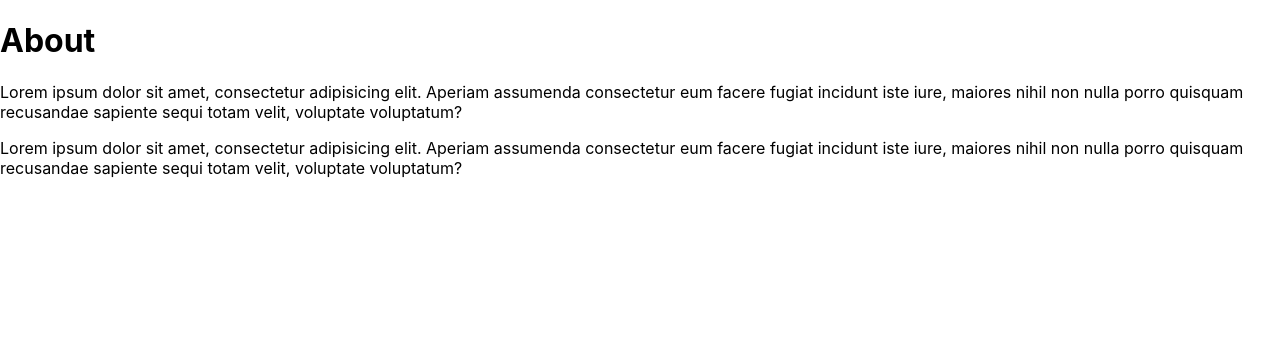
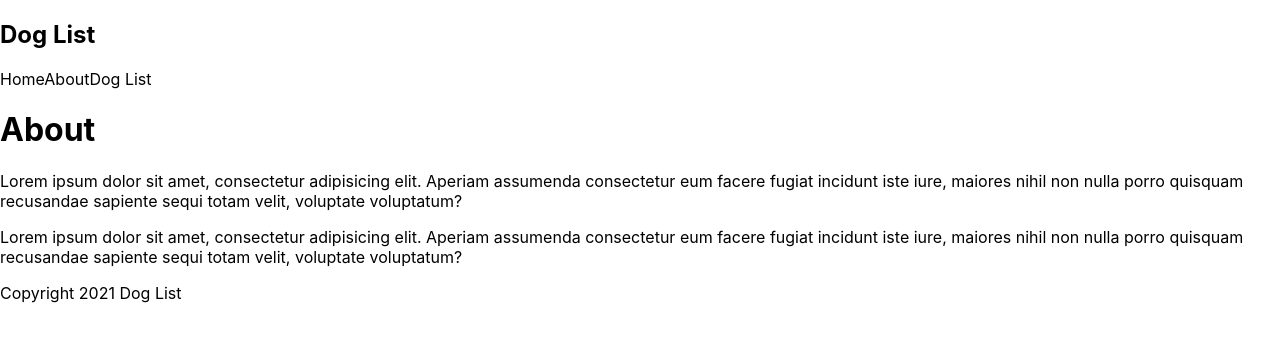
Before and after one commit to AveryKing/next-dogs, a Next.js app: page /about in a window 1280 px wide. Shown: the top 342 px of the page. Built offline with nearby package versions, Linux system fonts and the light colour scheme.

Commit message:
``Layout`` component added

```diff
--- a/components/Footer.js
+++ b/components/Footer.js
@@ -2,9 +2,7 @@
 
 const Footer = () => {
     return (
-        <div>
             <p>Copyright 2021 Dog List</p>
-        </div>
     );
 };
 
--- /dev/null
+++ b/components/Layout.js
@@ -0,0 +1,17 @@
+import React from 'react';
+import Navbar from "./Navbar";
+import Footer from "./Footer";
+
+const Layout = ({children}) => {
+    return (
+        <div>
+            <div className={'content'}>
+                <Navbar/>
+                { children }
+                <Footer/>
+            </div>
+        </div>
+    );
+};
+
+export default Layout;
--- a/pages/_app.js
+++ b/pages/_app.js
@@ -1,7 +1,11 @@
 import '../styles/globals.css'
-
+import Layout from "../components/Layout";
 function MyApp({ Component, pageProps }) {
-  return <Component {...pageProps} />
+  return (
+      <Layout>
+        <Component {...pageProps} />
+      </Layout>
+  )
 }
 
 export default MyApp
--- a/pages/index.js
+++ b/pages/index.js
@@ -8,14 +8,12 @@
 export default function Home() {
   return (
     <div>
-      <Navbar/>
       <h1>Home</h1>
         <p>Lorem ipsum dolor sit amet, consectetur adipisicing elit. Commodi dolorem earum eius explicabo id iure modi, pariatur quaerat voluptate voluptatem! Assumenda doloremque inventore ipsam, magnam nesciunt rerum ut voluptates voluptatum?</p>
         <p>Lorem ipsum dolor sit amet, consectetur adipisicing elit. Commodi dolorem earum eius explicabo id iure modi, pariatur quaerat voluptate voluptatem! Assumenda doloremque inventore ipsam, magnam nesciunt rerum ut voluptates voluptatum?</p>
         <Link href={'/dogs'}>
             <a>See dog list</a>
         </Link>
-        <Footer/>
     </div>
   )
 }
```
